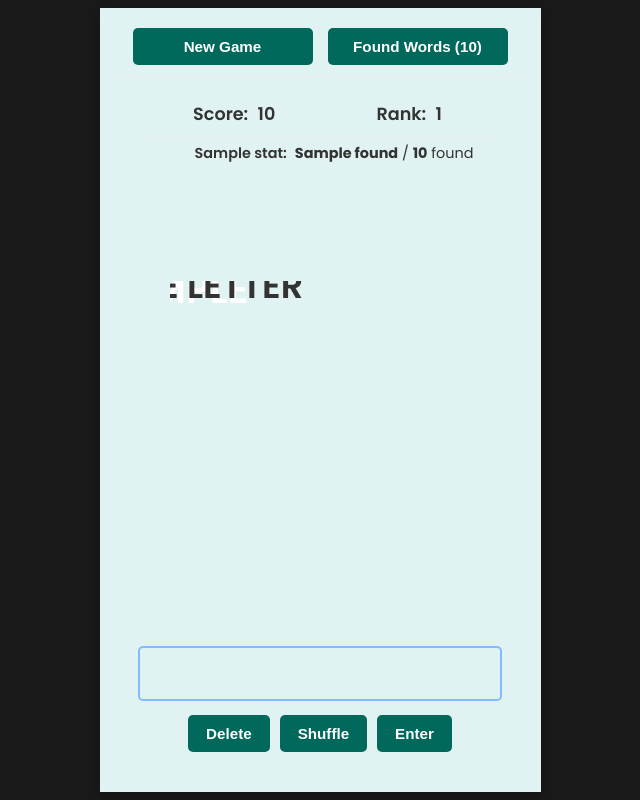
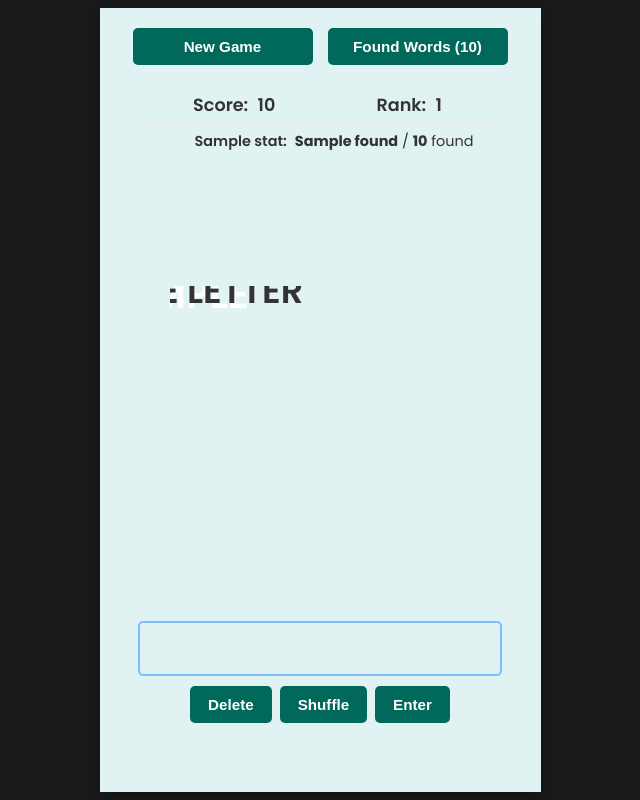
Before and after one commit to lekm/Huruhuru, a Python web app: template templates/index.html in a window 1280 px wide. Shown: the whole page, without its empty margins (320-960 px from the left). Run offline with Jinja, Linux system fonts and the light colour scheme; the template is opened without the code that fills it: most values are stand-ins (such as "Sample title", 1, 10 or a date in 2020).

Commit message:
Style: Reduce vertical spacing

```diff
--- a/static/style.css
+++ b/static/style.css
@@ -67,8 +67,8 @@ h1 {
 .panel-header {
     display: flex;
     justify-content: center; /* Center buttons container */
-    margin-bottom: 15px;
-    padding-bottom: 10px;
+    margin-bottom: 10px; /* Reduced from 15px */
+    padding-bottom: 8px; /* Reduced from 10px */
     border-bottom: 1px solid var(--color-border);
     flex-shrink: 0;
 }
@@ -190,9 +190,9 @@ h1 {
     display: flex;
     flex-direction: column;
     align-items: center;
-    gap: 5px; /* Reduced space between the two panels */
+    gap: 4px; /* Reduced from 5px */
     width: 100%;
-    margin-bottom: 20px;
+    margin-bottom: 15px; /* Reduced from 20px */
     flex-shrink: 0;
 }
 
@@ -203,7 +203,7 @@ h1 {
     align-items: baseline; /* Align text baseline */
     width: 90%;
     max-width: 350px;
-    padding: 10px 0;
+    padding: 8px 0; /* Reduced from 10px 0 */
     border-bottom: 1px solid var(--color-border);
 }
 
@@ -236,14 +236,14 @@ h1 {
     font-weight: 600;
     color: var(--color-text-dark); /* Less muted */
     text-transform: uppercase;
-    margin-bottom: 8px;
+    margin-bottom: 6px; /* Reduced from 8px */
     letter-spacing: 0.5px;
 }
 
 .dict-stats-list {
     display: flex;
     flex-direction: column;
-    gap: 6px; /* Space between dictionary items */
+    gap: 4px; /* Reduced from 6px */
 }
 
 .dict-stat-item {
@@ -306,13 +306,13 @@ h1 {
 .hive-container {
     max-width: 300px; /* Keep a max pixel size */
     width: 75%; /* Relative width */
-    margin: 30px auto 60px auto; /* Keep 30px top, increase bottom to 60px */
+    margin: 20px auto 30px auto; /* Reduced from 30px auto 60px auto */
     flex-shrink: 0;
 }
 
 #message-area {
     min-height: 1.5em;
-    margin-bottom: 2vh; /* vh spacing */
+    margin-bottom: 1.5vh; /* Reduced from 2vh */
     font-weight: bold;
     text-align: center;
     flex-shrink: 0;
@@ -322,7 +322,7 @@ h1 {
     min-height: 30px;
     font-size: 1.8em;
     font-weight: 600;
-    margin: 0 auto 2vh auto; /* vh spacing */
+    margin: 0 auto 1.5vh auto; /* Reduced from 2vh */
     padding-bottom: 8px;
     text-align: center;
     width: 90%;
@@ -334,12 +334,12 @@ h1 {
 }
 
 .controls {
-    margin-bottom: 3vh; /* vh spacing */
+    margin-bottom: 2vh; /* Reduced from 3vh */
     display: flex;
     justify-content: center;
     align-items: center;
     flex-wrap: wrap;
-    gap: 10px;
+    gap: 8px; /* Reduced from 10px */
     flex-shrink: 0;
 }
 
@@ -351,7 +351,7 @@ h1 {
     /* flex-grow: 0; */ /* No longer growing */
     min-height: auto;
     overflow: visible;
-    margin-bottom: 15px; /* Space before actions */
+    margin-bottom: 10px; /* Reduced from 15px */
     padding: 0;
     border: none;
     box-shadow: none;
@@ -421,7 +421,7 @@ h1 {
 
 .game-actions {
     margin-top: auto; /* Push to bottom */
-    padding-top: 15px; /* Space above button */
+    padding-top: 10px; /* Reduced from 15px */
     margin-bottom: 0;
     text-align: center;
     flex-shrink: 0;
@@ -730,7 +730,7 @@ h1 {
     line-height: 1.5em;
     overflow: hidden;
     white-space: nowrap;
-    margin-bottom: 10px;
+    margin-bottom: 8px; /* Reduced from 10px */
     border-radius: 4px;
     padding: 0 10px;
     color: var(--color-text-dark);
```
